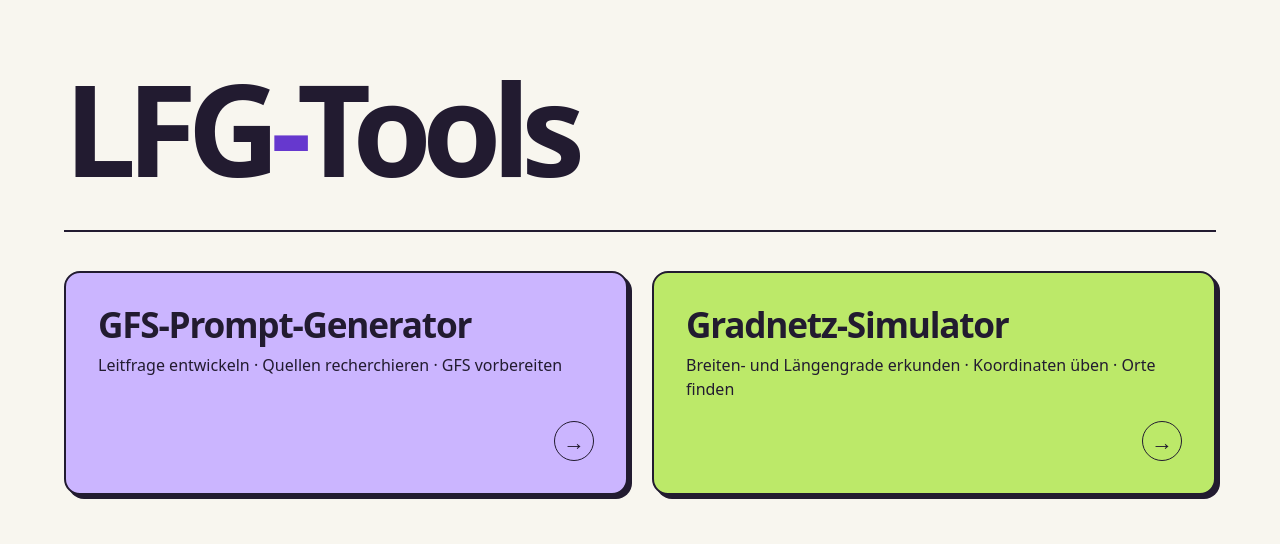
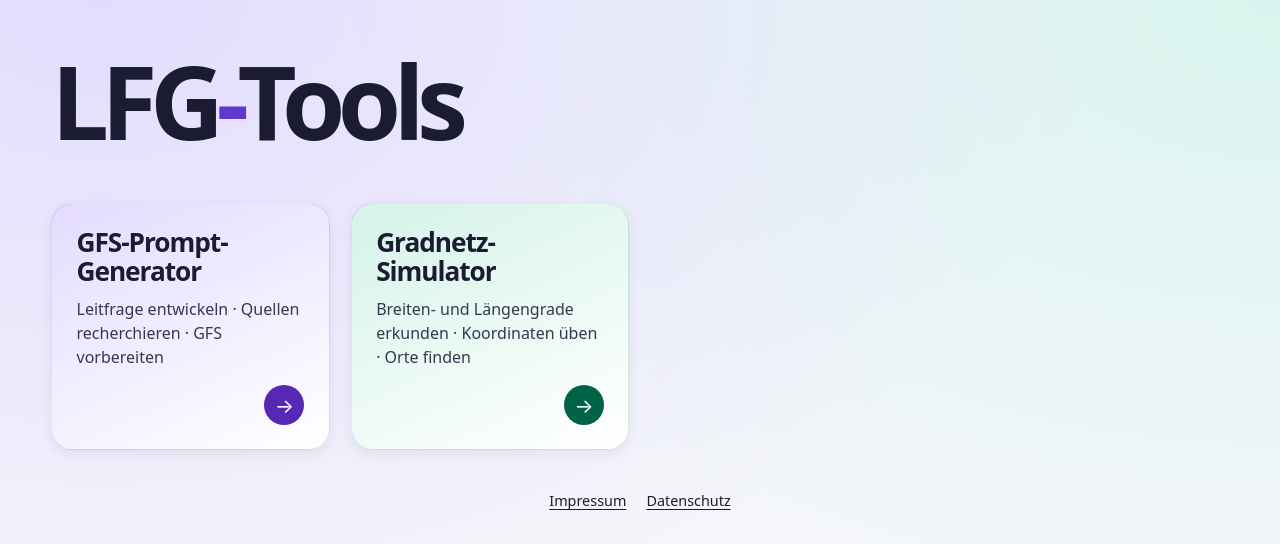
Before and after one commit to UlliW/lfg, a plain HTML site: page index.html in a window 1280 px wide. Drawn offline with Linux system fonts and the light colour scheme.

Commit message:
Add files via upload

```diff
--- a/index.html
+++ b/index.html
@@ -3,17 +3,22 @@
 <head>
   <meta charset="utf-8">
   <meta name="viewport" content="width=device-width, initial-scale=1">
-  <meta name="theme-color" content="#f8f6ef">
+  <meta name="theme-color" content="#f5f6fa">
   <title>LFG-Tools</title>
   <link rel="stylesheet" href="style.css">
   <script src="tools.js" defer></script>
   <script src="index.js" defer></script>
+<link rel="stylesheet" href="rechtliches.css">
 </head>
 <body>
   <main>
     <header><h1>LFG<span>-</span>Tools</h1></header>
     <ul class="tools" id="tools" aria-label="Werkzeuge"></ul>
     <noscript><p>Aktiviere JavaScript, um die Werkzeuge anzuzeigen.</p></noscript>
+<nav class="lfg-rechtliches" aria-label="Rechtliches">
+  <a href="https://lfg-ma.de/impressum-b/">Impressum</a>
+  <a href="https://lfg-ma.de/datenschutz/">Datenschutz</a>
+</nav>
   </main>
 </body>
 </html>
--- /dev/null
+++ b/rechtliches.css
@@ -0,0 +1,19 @@
+.lfg-rechtliches {
+  display: flex;
+  flex-wrap: wrap;
+  justify-content: center;
+  gap: .5rem 1.25rem;
+  padding: 1rem;
+  margin-block-start: 1.5rem;
+  color: inherit;
+  font: 400 .9rem/1.5 system-ui, sans-serif;
+}
+.lfg-rechtliches a {
+  color: inherit;
+  text-decoration: underline;
+  text-underline-offset: .2em;
+}
+.lfg-rechtliches a:focus-visible {
+  outline: 2px solid currentColor;
+  outline-offset: 4px;
+}
--- a/style.css
+++ b/style.css
@@ -1,67 +1,88 @@
 :root {
   color-scheme: light;
-  font-family: system-ui, sans-serif;
-  background: #f8f6ef;
-  color: #221b30;
+  font-family: system-ui, -apple-system, sans-serif;
+  background: #f5f6fa;
+  color: #1b1c32;
 }
 * { box-sizing: border-box; }
-body { margin: 0; }
+body {
+  margin: 0;
+  min-height: 100vh;
+  background:
+    radial-gradient(ellipse at 8% 0%, #e3dcff 0%, transparent 60%),
+    radial-gradient(ellipse at 100% 0%, #d9f4ee 0%, transparent 55%);
+}
 main {
-  max-width: 80rem;
+  max-width: 96rem;
   margin-inline: auto;
-  padding: clamp(1.125rem, 5vw, 5rem);
+  padding: clamp(1rem, 4vw, 4rem);
 }
 header {
-  border-bottom: 2px solid currentColor;
-  padding-bottom: clamp(1rem, 3vw, 2.5rem);
-  margin-bottom: clamp(1rem, 3vw, 2.5rem);
+  margin-bottom: clamp(1.8rem, 4vw, 3.75rem);
 }
 h1 {
-  font-size: clamp(3.15rem, 10vw, 8.25rem);
-  line-height: 1;
+  font-size: clamp(3rem, 8vw, 7rem);
+  line-height: .98;
   letter-spacing: -.075em;
+  font-weight: 820;
   margin: 0;
 }
-h1 span { color: #6638ce; }
+h1 span { color: #6138cd; }
 .tools {
   display: grid;
-  grid-template-columns: repeat(2, minmax(0, 1fr));
-  gap: clamp(.85rem, 2vw, 1.5rem);
+  grid-template-columns: minmax(0, 1fr);
+  gap: clamp(.85rem, 1.65vw, 1.5rem);
   list-style: none;
   padding: 0;
   margin: 0;
 }
-.tools li { --tile: #cbb5ff; }
-.tools li:nth-child(4n + 2) { --tile: #bce969; }
-.tools li:nth-child(4n + 3) { --tile: #ffbead; }
-.tools li:nth-child(4n + 4) { --tile: #9bdbfa; }
+.tools li {
+  --tile: #e4dbff;
+  --accent: #5628b4;
+}
+.tools li:nth-child(4n + 2) {
+  --tile: #d5f3e9;
+  --accent: #006347;
+}
+.tools li:nth-child(4n + 3) {
+  --tile: #ffdfd8;
+  --accent: #962d1a;
+}
+.tools li:nth-child(4n + 4) {
+  --tile: #d8e9ff;
+  --accent: #204c9e;
+}
 .tools a {
   display: flex;
   flex-direction: column;
   align-items: flex-start;
   height: 100%;
-  min-height: 13rem;
-  padding: clamp(1rem, 3vw, 2rem);
-  border: 2px solid currentColor;
-  border-radius: 1rem;
-  box-shadow: 4px 4px #221b30;
-  background: var(--tile);
+  min-height: 11rem;
+  padding: clamp(1rem, 1.9vw, 1.75rem);
+  border: 1px solid #2020441a;
+  border-radius: 1.35rem;
+  box-shadow: 0 .25rem .8rem #18143c12;
+  background: linear-gradient(155deg, var(--tile), #ffffff);
   color: inherit;
   text-decoration: none;
 }
-.tools a:hover { box-shadow: 6px 6px #221b30; }
 .tools a:focus-visible {
   outline: 3px solid #5525b3;
-  outline-offset: 6px;
+  outline-offset: 4px;
 }
 h2 {
   margin: 0;
-  font-size: clamp(1.4rem, 2.75vw, 2.4rem);
-  line-height: 1.08;
-  letter-spacing: -.035em;
+  font-size: clamp(1.3rem, 2.05vw, 1.9rem);
+  line-height: 1.12;
+  letter-spacing: -.04em;
   overflow-wrap: anywhere;
 }
-p { margin: .65rem 0 1.25rem; line-height: 1.5; }
+p {
+  margin: .65rem 0 1rem;
+  color: #34384f;
+  font-size: 1rem;
+  line-height: 1.5;
+}
 .arrow {
   display: grid;
   place-items: center;
@@ -69,14 +90,27 @@ p { margin: .65rem 0 1.25rem; line-height: 1.5; }
   margin-top: auto;
   width: 2.5rem;
   height: 2.5rem;
-  border: 1px solid currentColor;
   border-radius: 50%;
-  font-size: 1.35rem;
+  background: var(--accent);
+  color: #fff;
+  font-size: 1.25rem;
 }
-@media (max-width: 35rem) {
-  .tools { grid-template-columns: 1fr; }
-  .tools a { min-height: 10.5rem; }
+@media (hover: hover) {
+  .tools a:hover {
+    border-color: var(--accent);
+    box-shadow: 0 .5rem 1.25rem #18143c20;
+  }
 }
-@media (min-width: 65rem) {
-  .tools:has(li:nth-child(3)) { grid-template-columns: repeat(3, minmax(0, 1fr)); }
+@media (prefers-reduced-motion: no-preference) and (hover: hover) {
+  .tools a { transition: transform .18s ease, box-shadow .18s ease; }
+  .tools a:hover { transform: translateY(-3px); }
 }
+@media (min-width: 38rem) {
+  .tools { grid-template-columns: repeat(2, minmax(0, 1fr)); }
+}
+@media (min-width: 58rem) {
+  .tools { grid-template-columns: repeat(3, minmax(0, 1fr)); }
+}
+@media (min-width: 74rem) {
+  .tools { grid-template-columns: repeat(4, minmax(0, 1fr)); }
+}
```
Also changed, not shown: tools/gradnetz-simulator/index.html (+5 -0 lines), tools/prompt-generator/index.html (+5 -0 lines).
